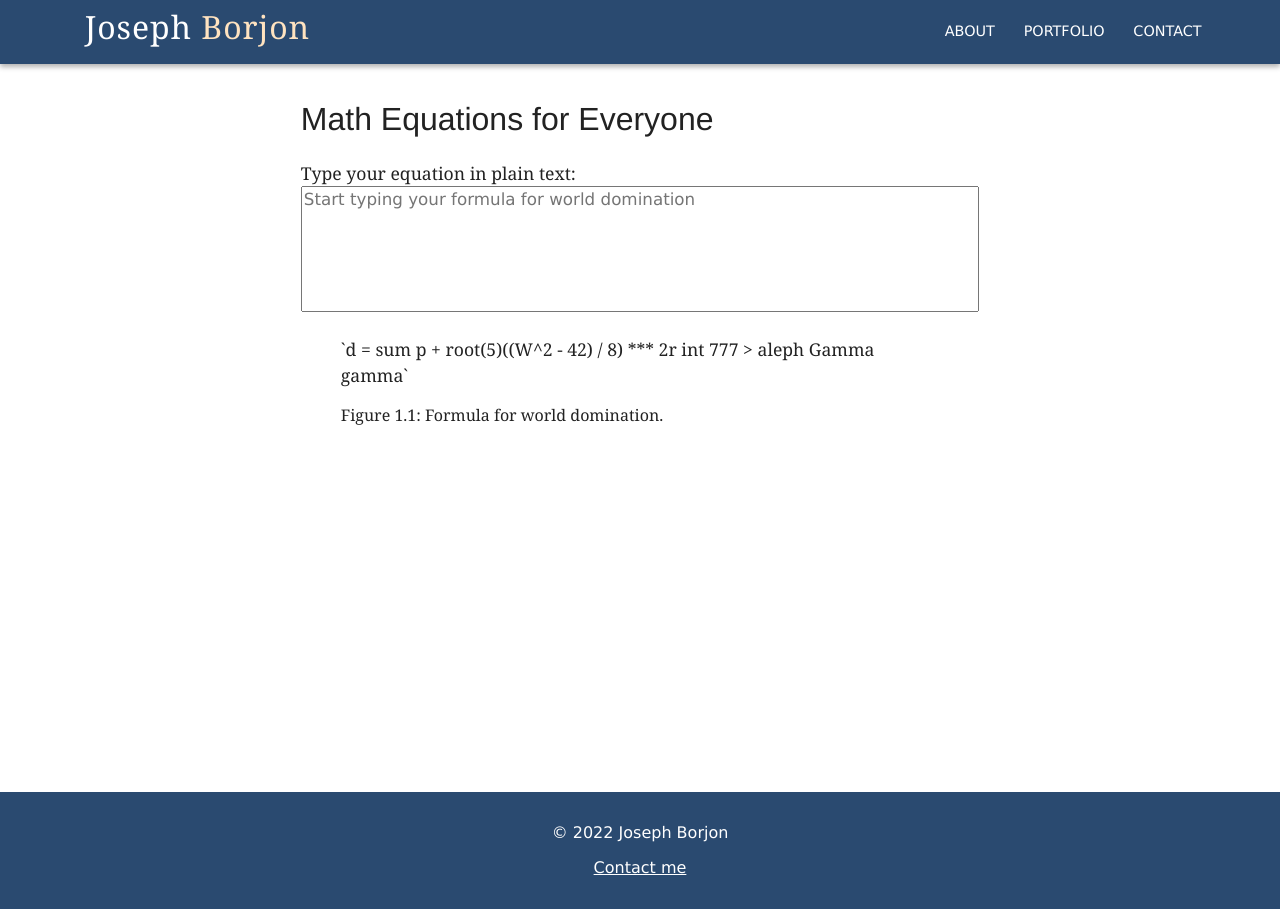
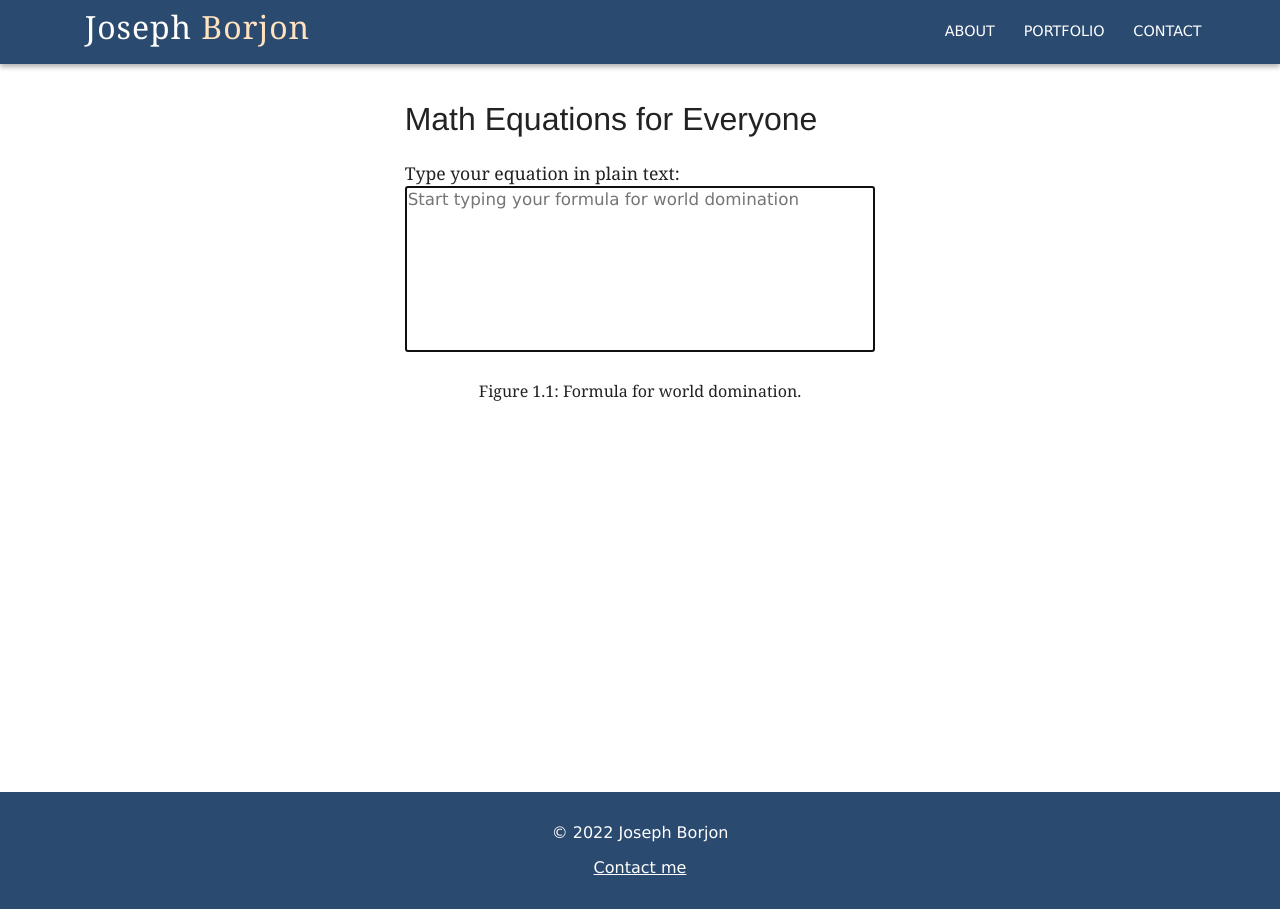
Before and after one commit to jborjon/jborjon.github.io, a Jekyll site: the page built from extra/equations.html, in a window 1280 px wide. Built offline with Jekyll 4.4.1, drawn with Linux system fonts in a browser that asks for light colours; some web fonts are replaced; a script that is not in the unit is left out.

Commit message:
Update equations.html

```diff
--- a/extra/equations.html
+++ b/extra/equations.html
@@ -4,14 +4,45 @@
 layout: info-page
 ---
 
-<p>
-  <label for="equation-input">Type your equation in plain text:</label>
-  <textarea id="equation-input" rows="6" placeholder="Start typing your formula for world domination"></textarea>
-</p>
+<style>
+      textarea {
+        resize: none;
+      }
 
-<figure>
-  <p class="math-formula">
-    `d = sum p + root(5)((W^2 - 42) / 8) *** 2r int 777 > aleph Gamma gamma`
-  </p>
-  <figcaption>Figure 1.1: Formula for world domination.</figcaption>
-</figure>
+      figcaption,
+      #math-formula {
+        text-align: center;
+      }
+
+      #math-formula {
+        color: #006c80;
+        font-size: 1.5em;
+      }
+    </style>
+
+    <p>
+      <label for="math-input">Type your equation in plain text:</label>
+      <textarea id="math-input" rows="8" resize="none" autofocus placeholder="Start typing your formula for world domination"></textarea>
+    </p>
+
+    <figure>
+      <p id="math-formula"></p>
+      <figcaption>Figure 1.1: Formula for world domination.</figcaption>
+    </figure>
+
+    <script>
+      'use strict';
+      {
+        function outputFormula() {
+          MathJax.typesetPromise().then(() => {
+            mathFormula.innerHTML = '`' + mathInput.value + '`';
+            MathJax.typesetPromise();
+          }).catch((err) => console.warn(err.message));
+        }
+
+        let mathFormula = document.getElementById('math-formula'),
+            mathInput = document.getElementById('math-input');
+
+        mathInput.addEventListener('keyup', outputFormula);
+      }
+    </script>
```
